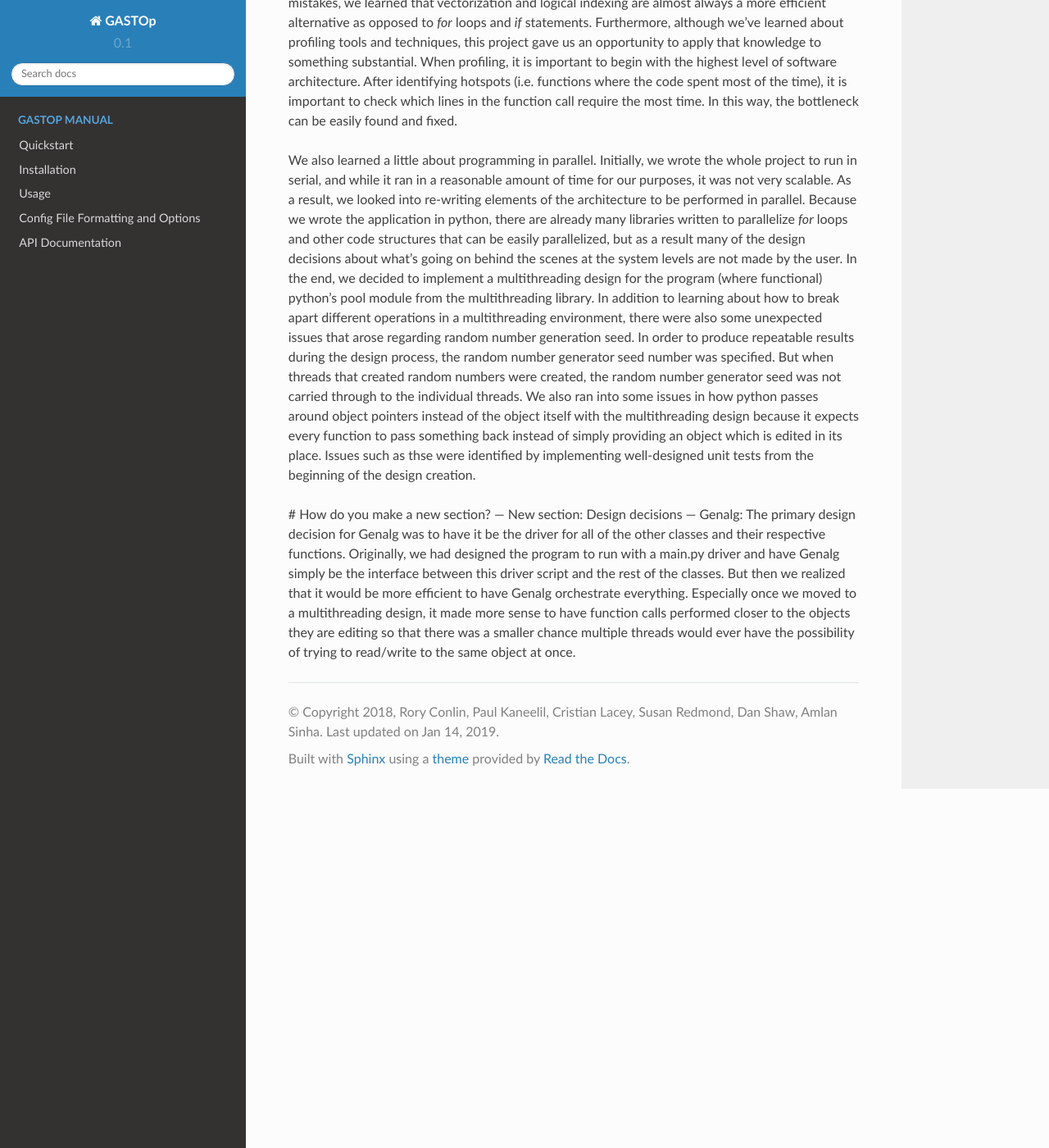
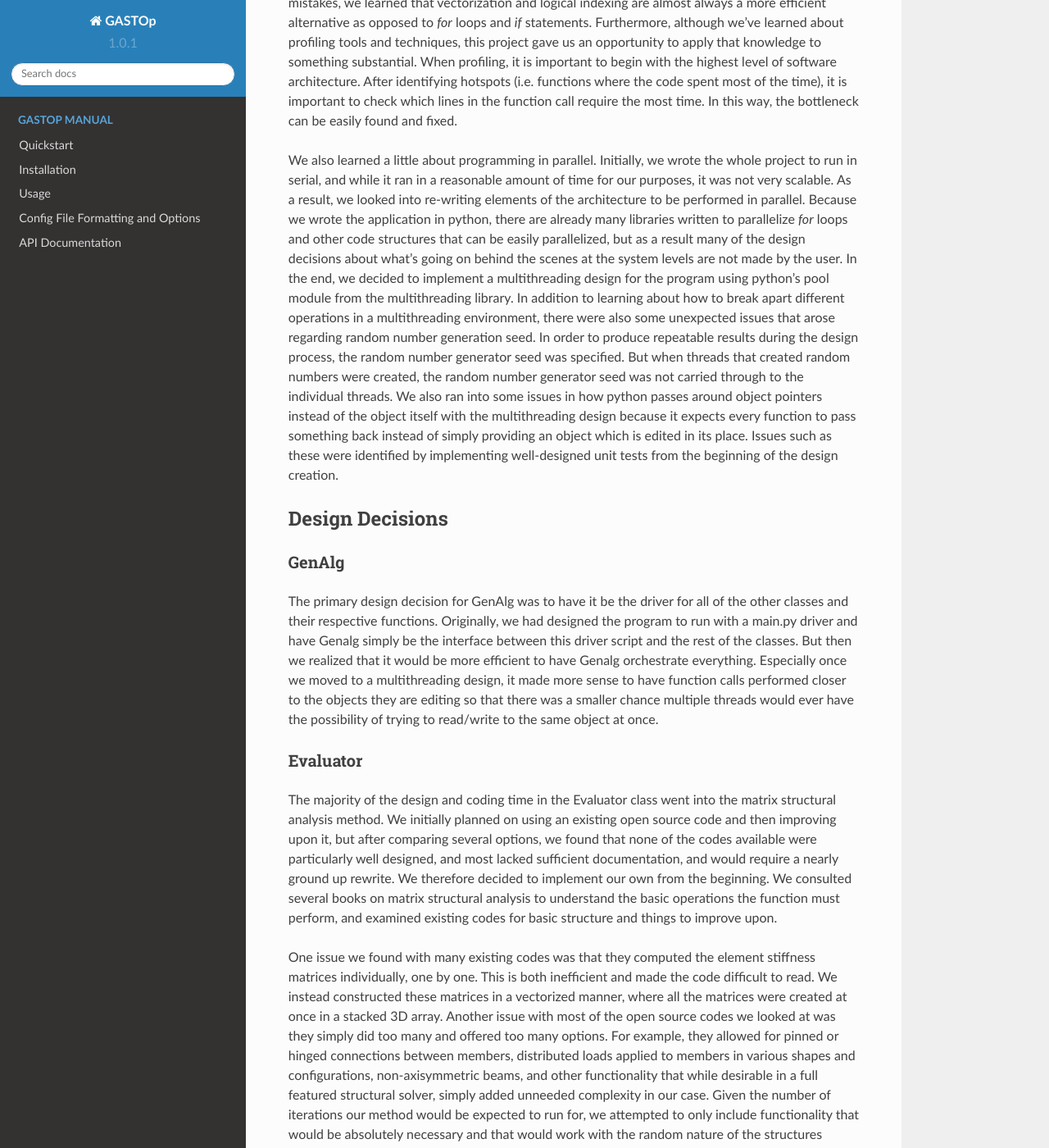
Before and after one commit to f0uriest/GASTOp, a Sphinx documentation site: the page built from docs/lessons_learned.rst, in a window 1280 px wide and 1400 px high, scrolled down 504 px. Shown: the whole window at 82% size. Built offline with Sphinx 7.4.7 and the Read the Docs theme 2.0.0, drawn with Linux system fonts in a browser that asks for light colours; some of the changed text lies outside the part shown.

Commit message:
added to design decisions

```diff
--- a/docs/conf.py
+++ b/docs/conf.py
@@ -24,9 +24,9 @@
 author = 'Rory Conlin, Paul Kaneelil, Cristian Lacey, Susan Redmond, Dan Shaw, Amlan Sinha'
 
 # The short X.Y version
-version = '0.1'
+version = '1.0.1'
 # The full version, including alpha/beta/rc tags
-release = 'beta'
+release = 'Release Version'
 
 
 # -- General configuration ---------------------------------------------------
@@ -278,7 +278,7 @@
 
         \begin{figure}[!h]
         \centering
-        \includegraphics[scale=0.3]{logo.jpg}
+        \includegraphics[scale=0.3]{images/logo.jpg}
         \end{figure}
 
         \vspace*{10mm}
--- a/docs/lessons_learned.rst
+++ b/docs/lessons_learned.rst
@@ -35,24 +35,27 @@
 parallelize *for* loops and other code structures that can be easily parallelized,
 but as a result many of the design decisions about what's going on behind the
 scenes at the system levels are not made by the user. In the end, we decided to
-implement a multithreading design for the program (where functional) python's
+implement a multithreading design for the program using python's
 pool module from the multithreading library. In addition to learning about how
 to break apart different operations in a multithreading environment, there were
 also some unexpected issues that arose regarding random number generation seed.
 In order to produce repeatable results during the design process, the random
-number generator seed number was specified. But when threads that created random
+number generator seed was specified. But when threads that created random
 numbers were created, the random number generator seed was not carried through
 to the individual threads. We also ran into some issues in how python passes
 around object pointers instead of the object itself with the multithreading
 design because it expects every function to pass something back instead of
-simply providing an object which is edited in its place. Issues such as thse
+simply providing an object which is edited in its place. Issues such as these
 were identified by implementing well-designed unit tests from the beginning of
 the design creation.
 
-# How do you make a new section?
---- New section: Design decisions ---
-Genalg:
-The primary design decision for Genalg was to have it be the driver for all of
+
+Design Decisions
+================
+
+GenAlg
+******
+The primary design decision for GenAlg was to have it be the driver for all of
 the other classes and their respective functions. Originally, we had designed
 the program to run with a main.py driver and have Genalg simply be the interface
 between this driver script and the rest of the classes. But then we realized
@@ -61,3 +64,43 @@
 function calls performed closer to the objects they are editing so that there
 was a smaller chance multiple threads would ever have the possibility of trying
 to read/write to the same object at once.
+
+Evaluator
+*********
+The majority of the design and coding time in the Evaluator class went into the matrix
+structural analysis method. We initially planned on using an existing open source code and
+then improving upon it, but after comparing several options, we found that none of the codes
+available were particularly well designed, and most lacked sufficient documentation,
+and would require a nearly ground up rewrite. We therefore decided to implement our own from
+the beginning. We consulted several books on matrix structural analysis to understand the
+basic operations the function must perform, and examined existing codes for basic structure
+and things to improve upon.
+
+One issue we found with many existing codes was that they computed the element stiffness matrices
+individually, one by one. This is both inefficient and made the code difficult to read. We instead
+constructed these matrices in a vectorized manner, where all the matrices were created at once in a stacked
+3D array. Another issue with most of the open source codes we looked at was they simply did too many and
+offered too many options. For example, they allowed for pinned or hinged connections between members,
+distributed loads applied to members in various shapes and configurations, non-axisymmetric beams, and other
+functionality that while desirable in a full featured structural solver, simply added unneeded complexity in
+our case. Given the number of iterations our method would be expected to run for, we attempted to only include
+functionality that would be absolutely necessary and that would work with the random nature of the structures generated.
+For example, applying a distributed load to a member is impossible if the member only exists in certain trusses but not in others.
+Similarly, allowing for hinged connections or twisted members is meaningless to implement if joints and members are distributed randomly.
+
+Truss
+*****
+The truss class was initially designed as a simple data structure, with no methods. Over time, we realized that it made sense to include
+plot and print methods in the truss class, rather than as utility functions. We also found that several methods in the Evaluator class
+required not the "raw" truss data, but a "cleaned" version, where self connected and duplicate members were removed. Initially this functionality
+was implemented separately in each function, but we realized this would be much more efficient as methods of the truss class, so that
+each truss has the ability to mark its own invalid edges, and return data in a form used by the other methods in the program.
+
+FitnessFunction
+***************
+An early decision made was to separate the evaluation and scoring of the trusses. This was primarily done to ease development,
+so that we could build the core genetic algorithm components and test them with simple fitness functions before implementing the structural
+analysis component. This also makes the program more general purpose, so that it can be used to optimize any function, unrelated to structural
+problems. Of the four methods in the FitnessFunction class, three were implemented only for testing, to ensure that the genetic algorithm
+could solve general optimization problems before specializing it for structural design. The structural fitness function allows the user
+to optimize for several different factors in different degrees of importance by merely changing the weight factors.
```
Also changed, not shown: docs/images/logo.jpg (renamed from docs/logo.jpg).
